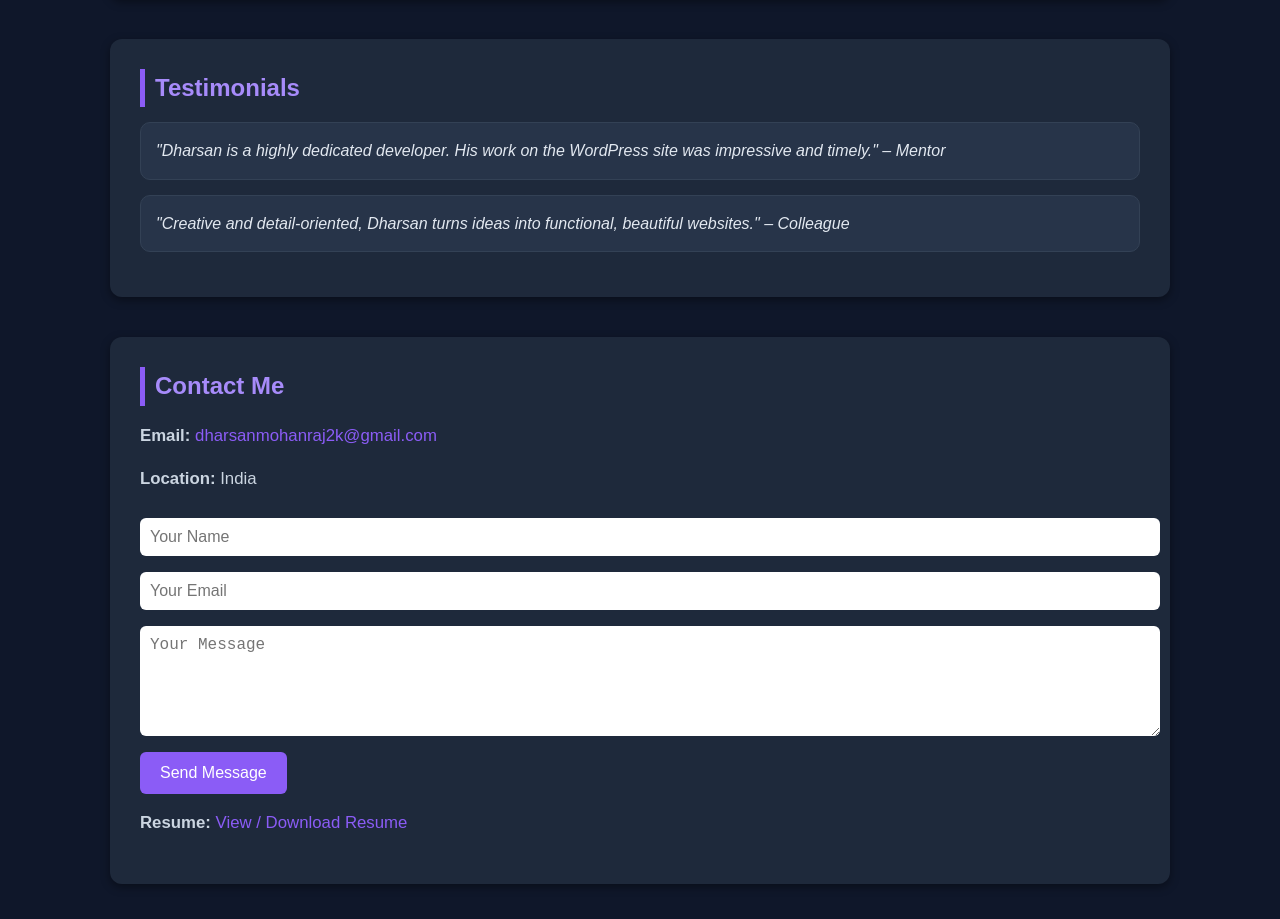
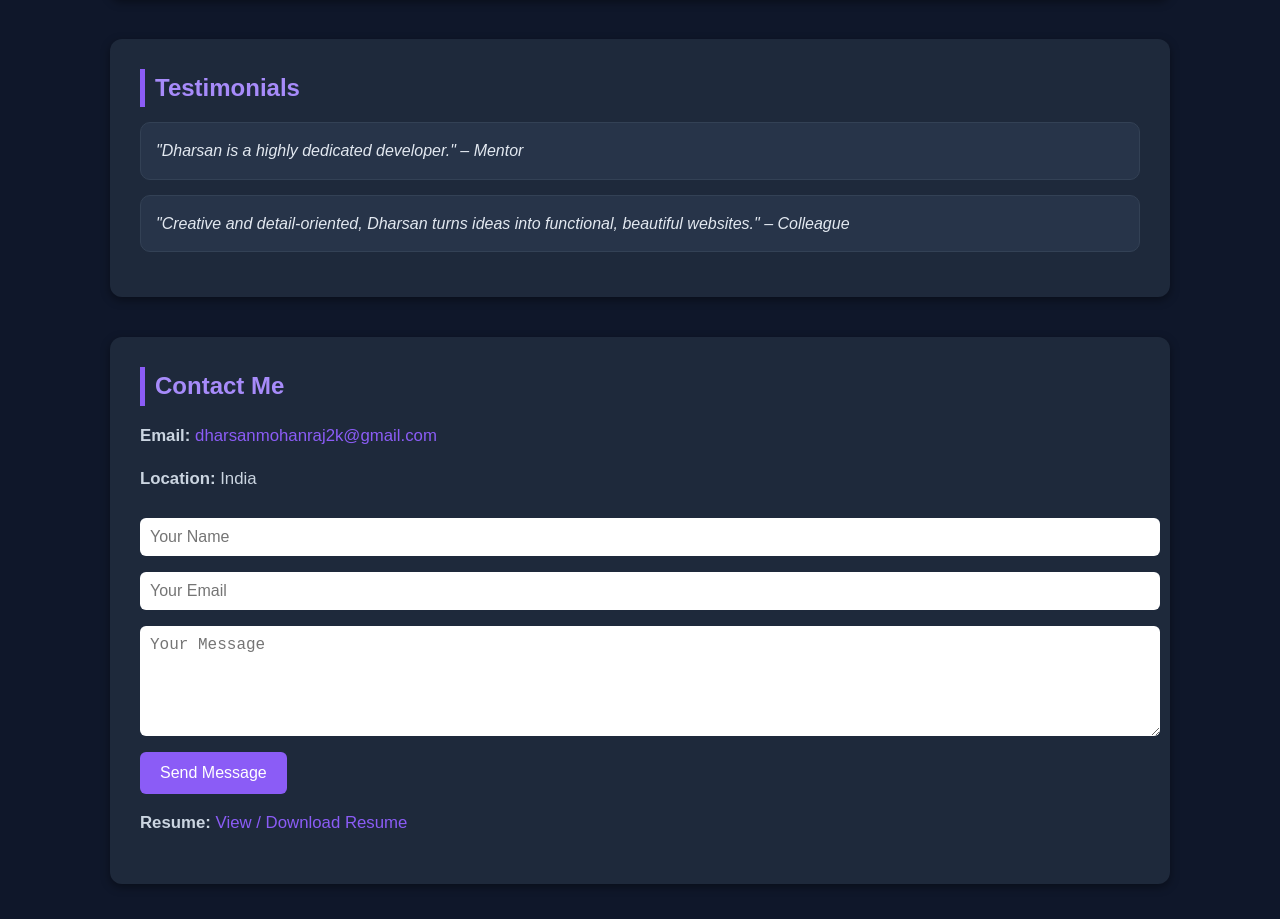
Before and after one commit to Dharsanmv2004/DharsanPortfolio, a plain HTML site: page index.html in a window 1280 px wide. Shown: the part 3720-4639 px from the top of the page. Drawn offline with Linux system fonts and the light colour scheme.

Commit message:
edited testimonial changed

```diff
--- a/index.html
+++ b/index.html
@@ -364,7 +364,7 @@
   <!-- Testimonials -->
   <section id="testimonials">
     <h2>Testimonials</h2>
-    <div class="testimonial">"Dharsan is a highly dedicated developer. His work on the WordPress site was impressive and timely." – Mentor</div>
+    <div class="testimonial">"Dharsan is a highly dedicated developer." – Mentor</div>
     <div class="testimonial">"Creative and detail-oriented, Dharsan turns ideas into functional, beautiful websites." – Colleague</div>
   </section>
 
```
